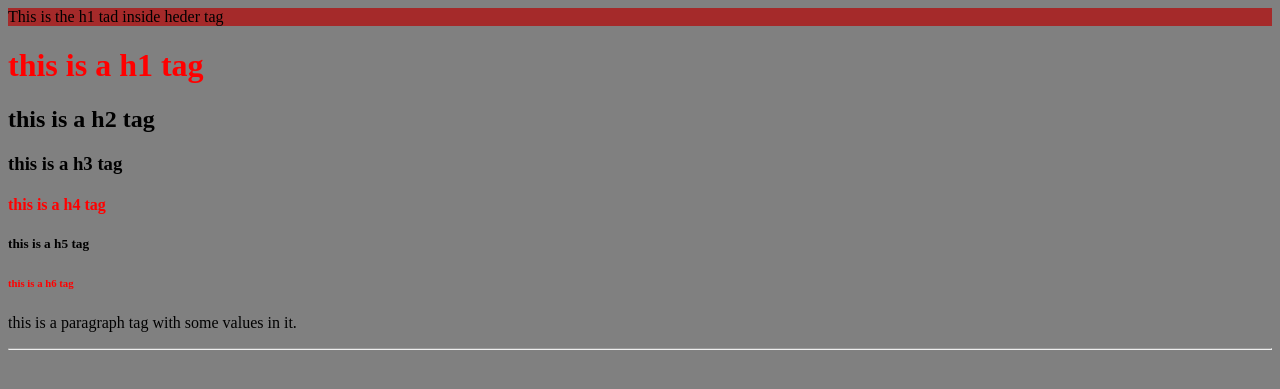
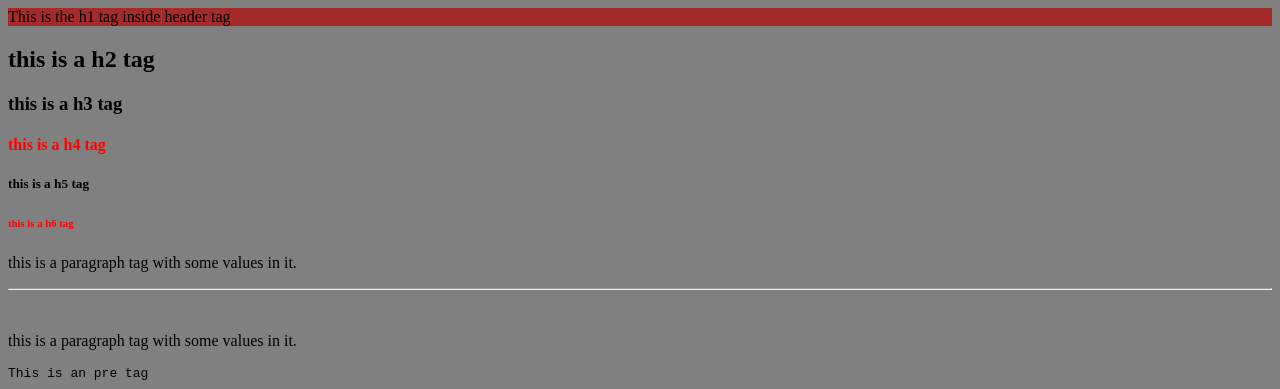
Before and after one commit to thevanshjain/basic-html-tag, a plain HTML site: page index.html in a window 1280 px wide. Shown: the top 389 px of the page. Drawn offline with Linux system fonts and the light colour scheme.

Commit message:
Update index.html

```diff
--- a/index.html
+++ b/index.html
@@ -19,10 +19,8 @@
 <body>
 	<!--this is a header tag-->
 	<header>
-		This is the h1 tad inside heder tag
+		This is the h1 tag inside header tag
 	</header>
-	<!-- this is a h1 tag -->
-	<h1>this is a h1 tag </h1>
 
 	<!-- this is a h2 tag -->
 	<h2>this is a h2 tag </h2>
@@ -45,6 +43,7 @@
  <br>
  <!-- this is a paragraph tag -->
 	<p>this is a paragraph tag with some values in it.   </p>
+		<pre>This is an pre tag </pre>
 	<!-- this is the image tag-->
 	<img src="g.jpg" width="140" height="135" alt="Dhawal">
 	<a href="http://www.google.co.in" target="_parent">"Google"</a>
```
